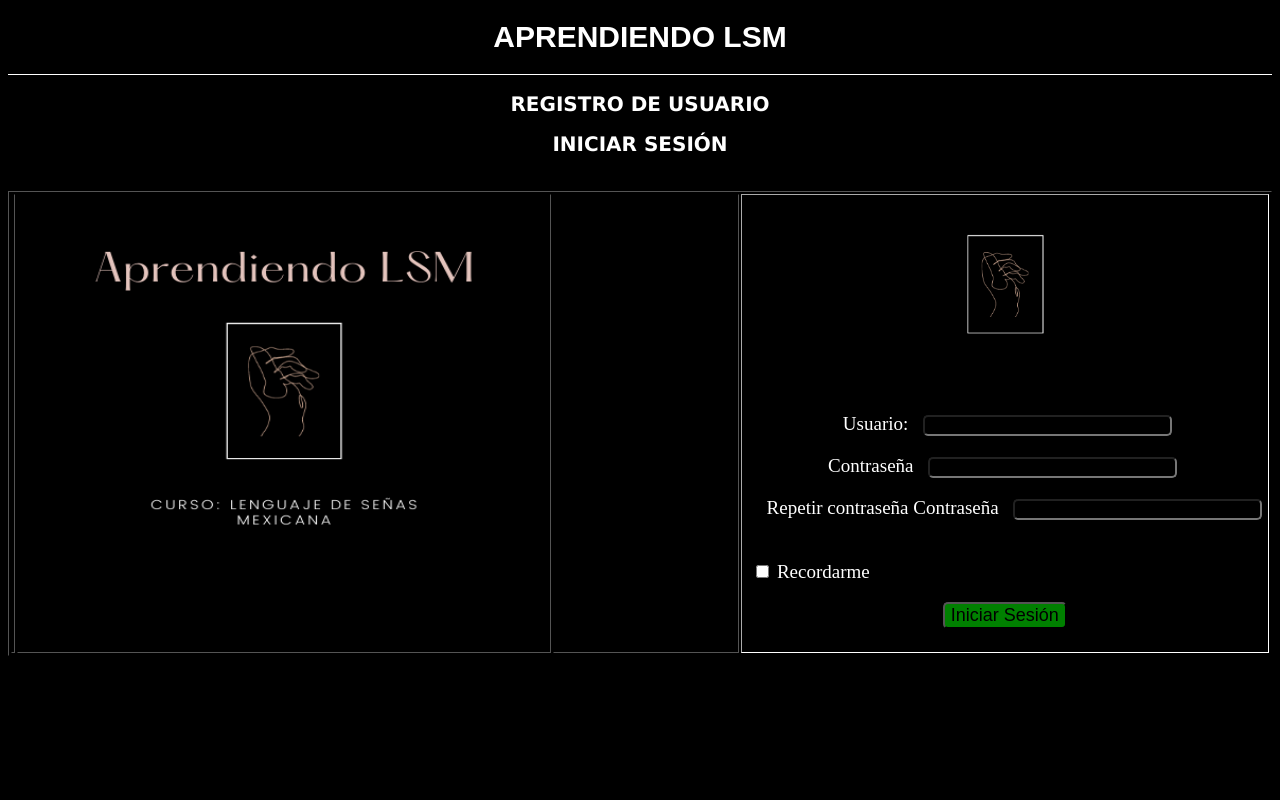
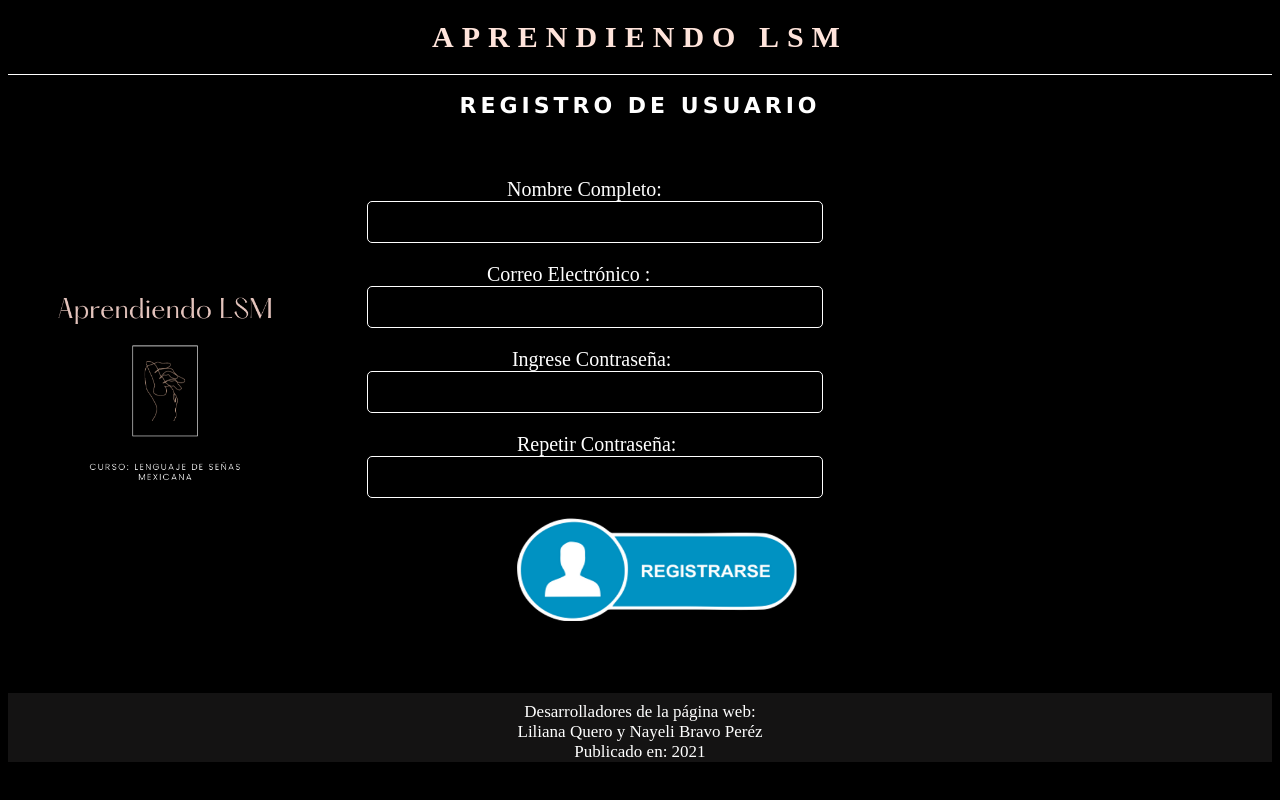
Before and after one commit to Liliana-Quero/Aprendiendo-LSM, a plain HTML site: page Registro.html in a window 1280 px wide. Drawn offline with Linux system fonts and the light colour scheme.

Commit message:
Actalización HTML

```diff
--- a/Registro.html
+++ b/Registro.html
@@ -23,39 +23,47 @@
 
           </header>
           <h2 >  REGISTRO DE USUARIO </h2>
-          <Table border="1";  align="center">
-            <h2 >  INICIAR SESIÓN </h2>
+
+          <Table aria-setsize="20px" >
            <br>
             <tbody>
                 <TR>
                     <td>
 
                     </td>
-                    <TD ROWSPAN=1>
-                        <img src="IMAGENES/LOGO2.png" width="530" height="450"/>
+                    <TD ROWSPAN=1>&nbsp;&nbsp;&nbsp; &nbsp;&nbsp;&nbsp;
+                        &nbsp;&nbsp;&nbsp;  <img src="IMAGENES/LOGO2.png" width="300" height="300"/>
 
                     </TD>
-                    <td style="color: black;"> . . . .. . .. . .. . ... ... . .. .. ...</td>
+
                     <TD style="border-color: white;">
-
-                                <img style="border-radius: 40px;" src="IMAGENES/Imagen Logo.png " width="160" height="190"/>
-
                         <form action="" method="post" id="frmLogin">
                             <P>
                                 <div class="form-group">
-                                    <label for="password">&nbsp;&nbsp;&nbsp; Usuario: &nbsp;</label>
-                              <input style="background-color: black; color: white; border-radius: 5px;"
-                              name="usuario_nombre" size="28" type="text"  class="form-control">&nbsp;&nbsp;&nbsp;
+                                    &nbsp;&nbsp;&nbsp; &nbsp;&nbsp;&nbsp; &nbsp;&nbsp;&nbsp; &nbsp;&nbsp;&nbsp; &nbsp;&nbsp;&nbsp; &nbsp;&nbsp;&nbsp;
+                                    <label for="password">&nbsp;&nbsp;&nbsp; Nombre Completo: &nbsp;</label>
+                              <input style="background-color: black; color: white; border-radius: 5px; WIDTH: 450px; HEIGHT: 38px"
+                              name="nombre_usuario" size="50" type="text"  id="nombre_usuario" class="form-control">&nbsp;&nbsp;&nbsp;
                             </div>
                             </P>
-
+                            <P>
+                                <div class="form-group">
+                                    &nbsp;&nbsp;&nbsp; &nbsp;&nbsp;&nbsp; &nbsp;&nbsp;&nbsp; &nbsp;&nbsp;&nbsp; &nbsp;&nbsp;&nbsp; &nbsp;&nbsp;&nbsp;
+                                    <label for="password"> Correo Electrónico :&nbsp; </label>
+                              <input style="background-color: black; color: white; border-radius: 5px; WIDTH: 450px; HEIGHT: 38px"
+                              name="email" size="50" type="text"  class="form-control" id="email">
+                            </div>
+                            </P>
                             <p>
                             <div class="form-group">
                               <div class="form-row">
                                 <div class="col">
-                                  <label for="password">&nbsp;&nbsp;&nbsp; Contraseña &nbsp;</label>
-                                  <input style="background-color: black; color: white; border-radius: 5px;"
-                                  name="usuario_password" size="28" type="password" value="" class="form-control" id="contrasena">&nbsp;&nbsp;&nbsp;&nbsp;&nbsp;
+                                    &nbsp;&nbsp;&nbsp;&nbsp;&nbsp;&nbsp;&nbsp;&nbsp;&nbsp;&nbsp;&nbsp;&nbsp;&nbsp;&nbsp;&nbsp;&nbsp;&nbsp;&nbsp;&nbsp;&nbsp;&nbsp;&nbsp;
+                                    &nbsp;&nbsp;&nbsp;&nbsp;&nbsp;
+                                  <label for="password"> Ingrese Contraseña: &nbsp;</label>
+                                  <input style="background-color: black; color: white; border-radius: 5px; WIDTH: 450px; HEIGHT: 38px"
+                                  size=32 "
+                                  name="password_usuario" size="70" type="password" value="" class="form-control" id="contrasena">&nbsp;&nbsp;&nbsp;&nbsp;&nbsp;
                                 </div>
 
                             <p>
@@ -64,35 +72,43 @@
                                     <div class="form-group">
                                       <div class="form-row">
                                         <div class="col">
-                                          <label for="password">&nbsp;&nbsp;&nbsp; Repetir contraseña Contraseña &nbsp;</label>
-                                          <input style="background-color: black; color: white; border-radius: 5px;"
-                                          name="usuario_password" size="28" type="password" value="" class="form-control" id="contrasena">&nbsp;&nbsp;&nbsp;&nbsp;&nbsp;
+                                            &nbsp; &nbsp;&nbsp;&nbsp;&nbsp;&nbsp;&nbsp;&nbsp;&nbsp;&nbsp;&nbsp;&nbsp;&nbsp;&nbsp;&nbsp;&nbsp;&nbsp;&nbsp;&nbsp;&nbsp;&nbsp;&nbsp;&nbsp;&nbsp;&nbsp;&nbsp;&nbsp;&nbsp;
+                                          <label for="password">Repetir Contraseña: &nbsp;</label>
+                                          <input style="background-color: black; color: white; border-radius: 5px; WIDTH: 450px; HEIGHT: 38px"
+                                          name="rep_password" size="50" type="password" value="" class="form-control" id="contrasena">&nbsp;&nbsp;&nbsp;&nbsp;&nbsp;
                                         </div>
-
-                                    <p>
-                                   <div class="col" style="text-align: left;">
-                                  <label for="password" style="text-align: left;"></label>
-                            <div class="form-check"> &nbsp;
-                              <input style="text-align: left;" type="checkbox" name="remember" id="remember" class="form-check-input"/>
-                              <label for="remember-me" style="text-align: left;">
-                                  Recordarme
-                              </label>
-                            </div>
-                                </p>
                             </div>
                             <p>
                                 <div class="form-group">
-                              <input id="Iniciar" type="submit" name="login" value="Iniciar Sesión"
-                                    class="btn btn-primary" style= "font-size: 18px; font-weight: bolder; background-color:green; color: black; border-radius: 5px; size=38px">
-                            </div>
+                                    &nbsp; &nbsp;&nbsp;&nbsp;&nbsp;&nbsp;&nbsp;&nbsp;&nbsp;&nbsp;&nbsp;&nbsp;&nbsp;&nbsp;&nbsp;&nbsp;&nbsp;&nbsp;&nbsp;&nbsp;&nbsp;&nbsp;&nbsp;&nbsp;&nbsp;&nbsp;&nbsp;&nbsp;
+
+                              <a style="text-align: right;" href="Index.html">
+                                <img style="border-radius: 20px;" src="IMAGENES/icono registrarse.webp" width="280" height="103">
+                              </a>
+                                </div>
                             </p>
                           </form>
 
                     </TD>
+                    <td style="color: black;">. . . . . .  . .. .. .. .. ... .. .  . . .</td>
                 </tr>
 
             </tbody>
-          </table>
+        </table>
 
-</body>
-</html>
+        <br>
+        <br>
+
+
+
+      <footer >
+         <hr style="border: 2px;",  style="border-color: white;">
+          Desarrolladores de la página web:
+          <br>
+          Liliana Quero y Nayeli Bravo Peréz
+          <br>
+           <time datetime="23-06-2021">Publicado en: 2021</time>
+      </footer>
+
+      </body>
+      </html>
--- a/estilos.css
+++ b/estilos.css
@@ -1,24 +1,39 @@
 h1{
     text-align: center;
-    font-size: 30px;
-    font-family:arial;
-    font-weight: bolder;
+    font-size: 34px;
+
+    font-display: ;
+
+        text-align: center;
+        color: rgb(255, 228, 219);
+        font-family: 'didot';
+        font-size: 30px;
+        letter-spacing: 8px;
+
 }
 h2{
     text-align: center;
-    font-size: 20px;
+    font-size: 22px;
     font-family:'Lucida Sans', 'Lucida Sans Regular', 'Lucida Grande', 'Lucida Sans Unicode', Geneva, Verdana, sans-serif;
-    font-weight: bolder;
+    font-weight:bold;
+    letter-spacing: 4px;
+}
+h3{
+    text-align: center;
+    font-size: 19px;
+    font-family:'arial';
+    font-weight: lighter;
+
 }
 
 table {
     tab-size: 90px;
     size: 90px;
     margin: auto;
-    font-size: 19px;
+    font-size: 20px;
    border-color: black;
 
-    text-align:center;
+
     font-weight: lighter;
 }
 .form-check{
@@ -38,3 +53,51 @@ footer{
     font-size: 17px;
     background-color: rgb(20, 19, 19);
 }
+#nombre_usuario {
+    font-size: 80%;
+    outline: none;
+    width: 200px;
+    height: 30px;
+    display: table-cell;
+    vertical-align: middle;
+    border: 1px solid white;
+  }
+  #email{
+    font-size: 80%;
+    outline: none;
+    width: 200px;
+    height: 30px;
+    display: table-cell;
+    vertical-align: middle;
+    border: 1px solid white;
+  }
+  #contrasena {
+    font-size: 80%;
+    outline: none;
+    width: 200px;
+    height: 30px;
+    display: table-cell;
+    vertical-align: middle;
+    border: 1px solid white;
+  }
+  #Usuario{
+    font-size: 80%;
+    outline: none;
+    width: 200px;
+    height: 30px;
+    display: table-cell;
+    vertical-align: middle;
+    border: 1px solid white;
+  }
+  img.alinearCentro{
+    vertical-align: middle;
+    /* Ojo vertical-align: text-middle no existe*/
+
+}
+#imagenTexto{
+    text-align: center;
+    font-size: 20px;
+    font-family:'Lucida Sans';
+    font-weight: bolder;
+}
+}
```
Also changed, not shown: Index.html (+9 -5 lines), configuracion.html (added, +149 -0 lines), IMAGENES/INICIAR SESIÓN.png (added), IMAGENES/icono registrarse.webp (added).
